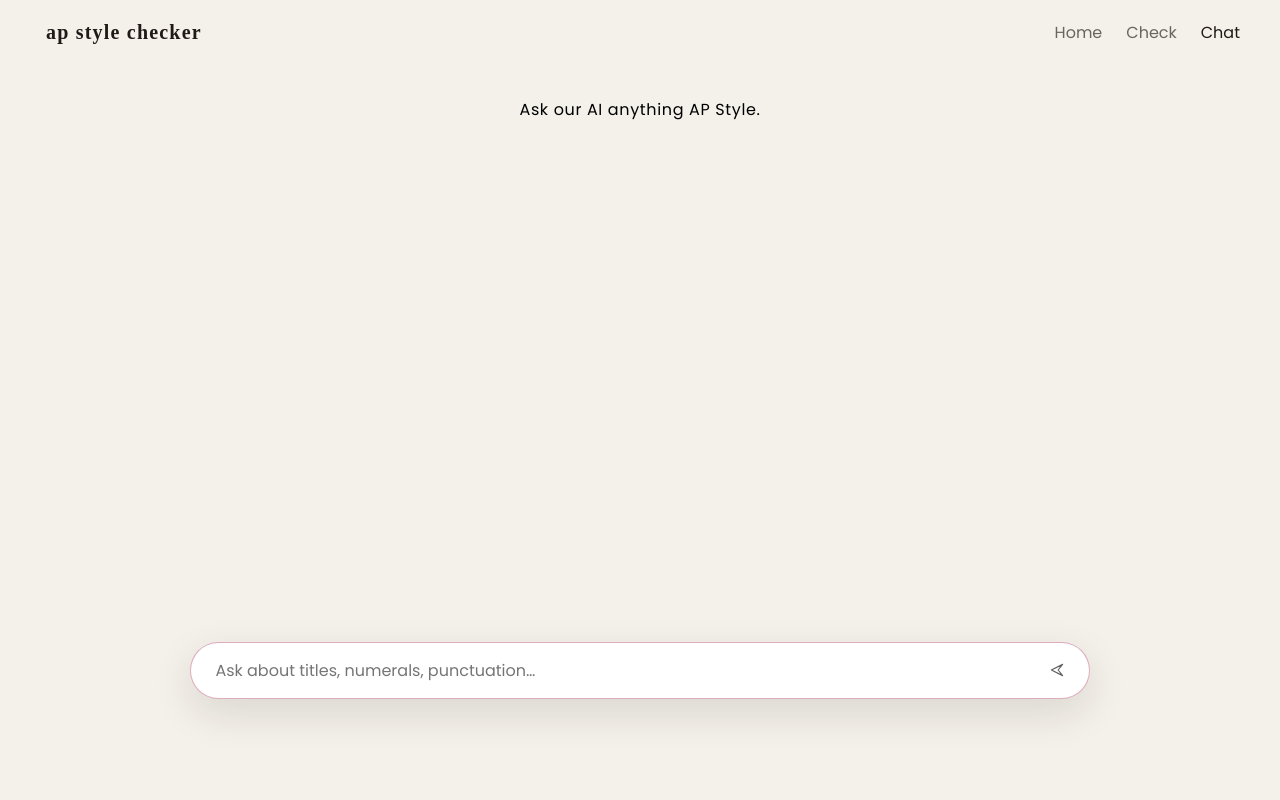
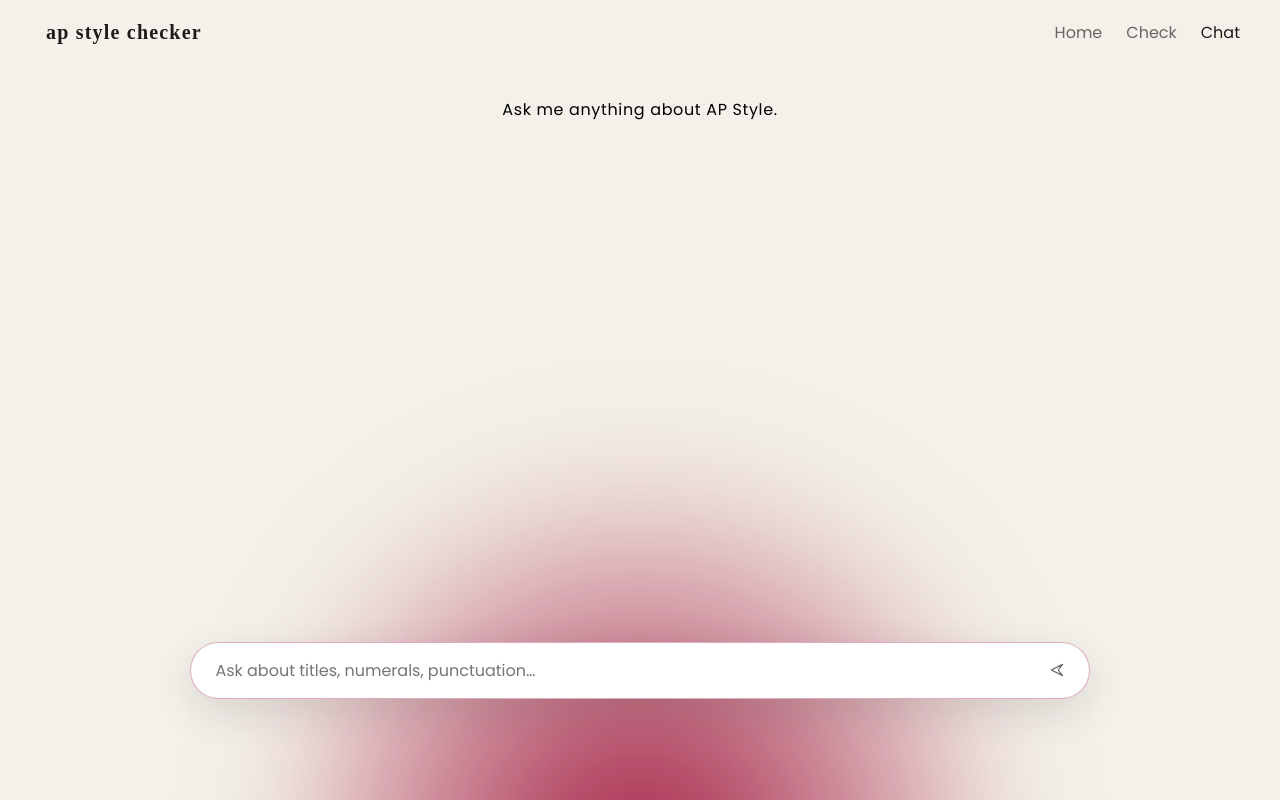
Before and after one commit to anna-yp/ap_style_checker, a Flask app: page /chat in a window 1280 px wide. Run offline with Flask 3, Linux system fonts and the light colour scheme.

Commit message:
cleaner gradiant

```diff
--- a/website/templates/chat.html
+++ b/website/templates/chat.html
@@ -27,6 +27,28 @@
       background: var(--ivory);
       color: var(--ink);
       font-family: "Poppins", system-ui, sans-serif;
+    }
+
+    body::before {
+      content: "";
+      position: fixed;
+      bottom: -500px;          /* push down so it peeks in */
+      left: 50%;
+      transform: translateX(-50%);
+
+      width: 700px;
+      height: 900px;
+      border-radius: 50%;
+
+      background: radial-gradient(
+        circle,
+        var(--rose),
+        transparent 70%
+      );
+
+      filter: blur(60px);
+      z-index: -1;             /* strictly behind content */
+      pointer-events: none;   /* cannot interfere */
     }
 
     #nav-bar {
@@ -104,20 +126,6 @@
       overflow: hidden;
     }
 
-    /* .chat-panel::after {
-      content: "";
-      position: absolute;
-      left: 50%;
-      bottom: -550px;
-      transform: translateX(-50%);
-      width: 900px;
-      height: 1000px;
-      background: radial-gradient(circle, rgba(192, 83, 117, 0.25), transparent 70%);
-      filter: blur(60px);
-      pointer-events: none;
-      z-index: 0;
-    } */
-
     .chat-layout {
       position: relative;
       z-index: 1;
@@ -175,8 +183,6 @@
       bottom: 0;
       display: flex;
       justify-content: center;
-      background: var(--ivory);
-      padding: 0 0 1rem;
     }
 
     .chat-input {
@@ -246,7 +252,7 @@
   <div class="page-shell">
 
     <main class="content-lane chat-panel">
-      <div class="section-label">Ask our AI anything AP Style.</div>
+      <div class="section-label">Ask me anything about AP Style.</div>
       <div class="chat-layout">
         <div class="chat-content">
           <div class="chat-transcript">
```
